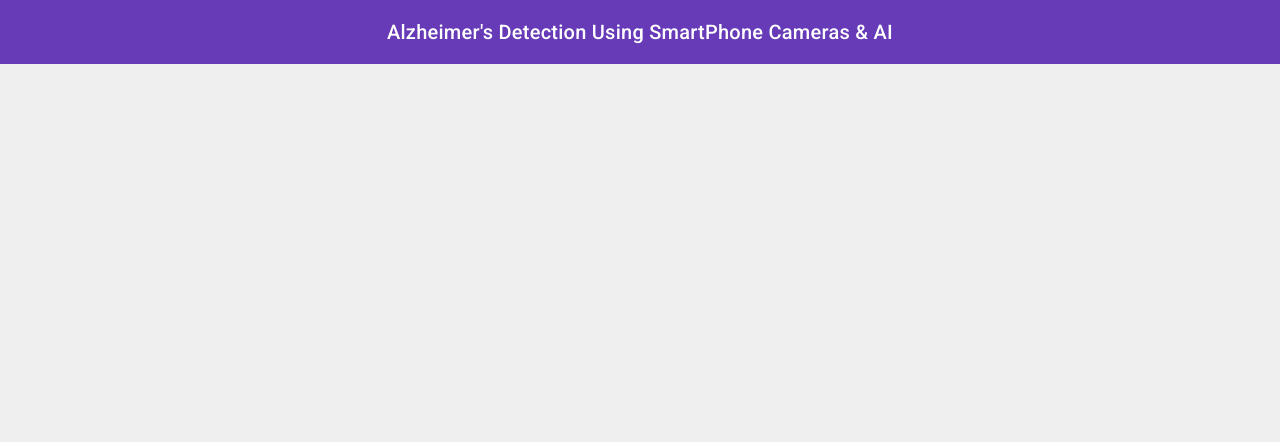
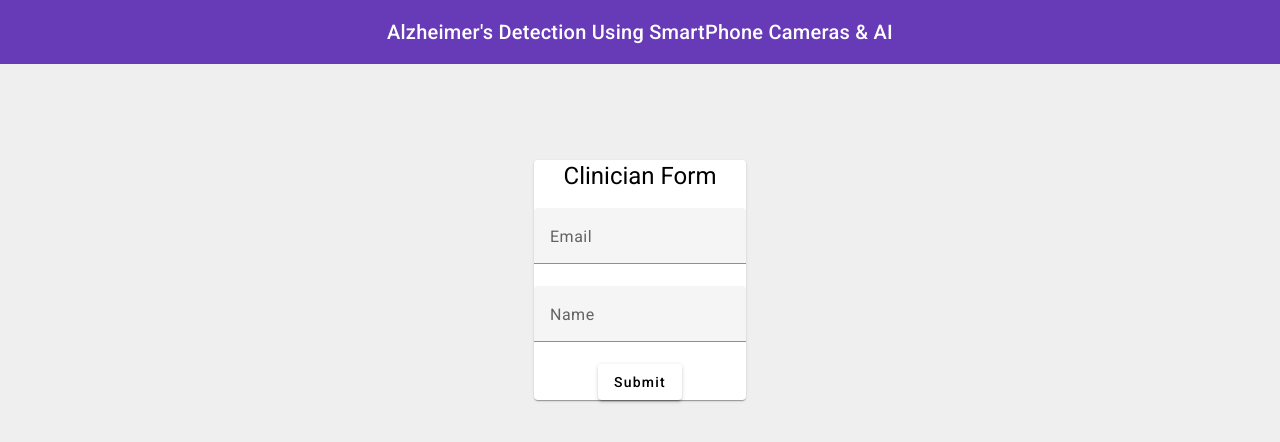
Before and after one commit to omarh1412/FrontEnd-Alzheimer-s-Detection-System, an Angular app: page /clinician-page in a window 1280 px wide. Before the commit this address led to /. Shown: the top 442 px of the page. Built offline with nearby package versions, Linux system fonts and the light colour scheme.

Commit message:
aws connection

```diff
--- a/src/app/app.routes.ts
+++ b/src/app/app.routes.ts
@@ -7,6 +7,7 @@ import { ReviewTrailComponent } from './components/review-trail/review-trail.com
 import { PerfomTrailComponent } from './components/perfom-trail/perfom-trail.component';
 import { InstructionsComponent } from './components/instructions/instructions.component';
 import { ReviewModelsComponent } from './components/review-models/review-models.component';
+import { ClinicianPageComponent } from './components/clinician-page/clinician-page.component';
 export const routes: Routes = [
   { path: '', component: LoginComponent },
   { path: 'login', component: LoginComponent },
@@ -22,5 +23,9 @@ export const routes: Routes = [
   {
     path: "review-models",
     component: ReviewModelsComponent
+  },
+  {
+    path: "clinician-page",
+    component: ClinicianPageComponent
   }
 ];
--- /dev/null
+++ b/src/app/components/clinician-page/clinician-page.component.html
@@ -0,0 +1,30 @@
+
+<mat-card>
+    <form class="clinicianForm" [formGroup]="clinicianForm">
+      <h1>Clinician Form</h1>
+
+      <mat-form-field appearance="fill">
+        <mat-label>Email</mat-label>
+        <input
+          matInput
+          type="email"
+          formControlName="email"
+          placeholder="Enter your email"
+        />
+      </mat-form-field>
+      <br />
+      <mat-form-field appearance="fill">
+        <mat-label>Name</mat-label>
+        <input
+          matInput
+          type="text"
+          formControlName="name"
+          placeholder="Enter your name"
+        />
+      </mat-form-field>
+      <br />
+      <button mat-raised-button color="accent" (click)="submitForm()">
+        Submit
+      </button>
+    </form>
+  </mat-card>
--- /dev/null
+++ b/src/app/components/clinician-page/clinician-page.component.scss
@@ -0,0 +1,22 @@
+.example-form {
+    min-width: 150px;
+    max-width: 500px;
+    width: 100%;
+  }
+
+  .example-full-width {
+    width: 100%;
+  }
+
+  .loginForm {
+    width: 500px;
+    padding: 10px;
+    margin: 10px;
+  }
+  .mat-mdc-form-field {
+    width: 100%;
+  }
+
+  button {
+    background-color: white !important;
+  }
--- /dev/null
+++ b/src/app/components/clinician-page/clinician-page.component.ts
@@ -0,0 +1,46 @@
+import { Component } from '@angular/core';
+import { EmailService } from '../../services/emaillServices';
+import { FormsModule, ReactiveFormsModule, FormBuilder } from '@angular/forms';
+import { MatInputModule } from '@angular/material/input';
+import { MatFormFieldModule } from '@angular/material/form-field';
+import { MatIconModule } from '@angular/material/icon';
+import { MatDividerModule } from '@angular/material/divider';
+import { MatButtonModule } from '@angular/material/button';
+import { Router } from '@angular/router';
+import { MatCardModule } from '@angular/material/card';
+@Component({
+  selector: 'app-clinician-page',
+  standalone: true,
+  imports: [
+    FormsModule,
+    MatFormFieldModule,
+    MatInputModule,
+    ReactiveFormsModule,
+    MatButtonModule,
+    MatCardModule,
+    MatDividerModule,
+    MatIconModule,
+    MatFormFieldModule,
+    MatInputModule,
+    FormsModule,
+    ReactiveFormsModule,
+  ],
+  templateUrl: './clinician-page.component.html',
+  styleUrl: './clinician-page.component.scss'
+})
+export class ClinicianPageComponent {
+  constructor(private fb: FormBuilder, private router: Router) {}
+
+  clinicianForm = this.fb.group({
+    email: [''],
+    name: [''],
+  });
+
+  submitForm() {
+    console.log(this.clinicianForm.value);
+
+  }
+  goToMain() {
+    this.router.navigate(['/main']);
+  }
+}
--- a/src/app/components/main/main.component.html
+++ b/src/app/components/main/main.component.html
@@ -15,3 +15,7 @@
 <button mat-raised-button color="accent" (click)="goToReviewModels()">
   Go To review models Page
 </button>
+&nbsp;
+<button mat-raised-button color="accent" (click)="goToClinicianPage()">
+  Go To Clinician Page
+</button>
--- a/src/app/components/main/main.component.ts
+++ b/src/app/components/main/main.component.ts
@@ -25,5 +25,8 @@ export class MainComponent {
   goToReviewModels(){
     this.router.navigate(["/review-models"])
   }
+  goToClinicianPage(){
+    this.router.navigate(["/clinician-page"])
+  }
 
 }
--- /dev/null
+++ b/src/app/services/emaillServices.ts
@@ -0,0 +1,17 @@
+// email.service.ts
+import { Injectable } from '@angular/core';
+import { HttpClient } from '@angular/common/http';
+
+@Injectable({
+  providedIn: 'root'
+})
+export class EmailService {
+//   private emailApi = 'https://your-backend-api.com/send-email'; // Replace with your backend API endpoint
+
+//   constructor(private http: HttpClient) { }
+
+//   sendEmail(formData: any) {
+//     console.log(formData)
+//     return this.http.post(this.emailApi, formData);
+//   }
+}
```
Also changed, not shown: 1 other file (tests, documents, lock files or other folders).
